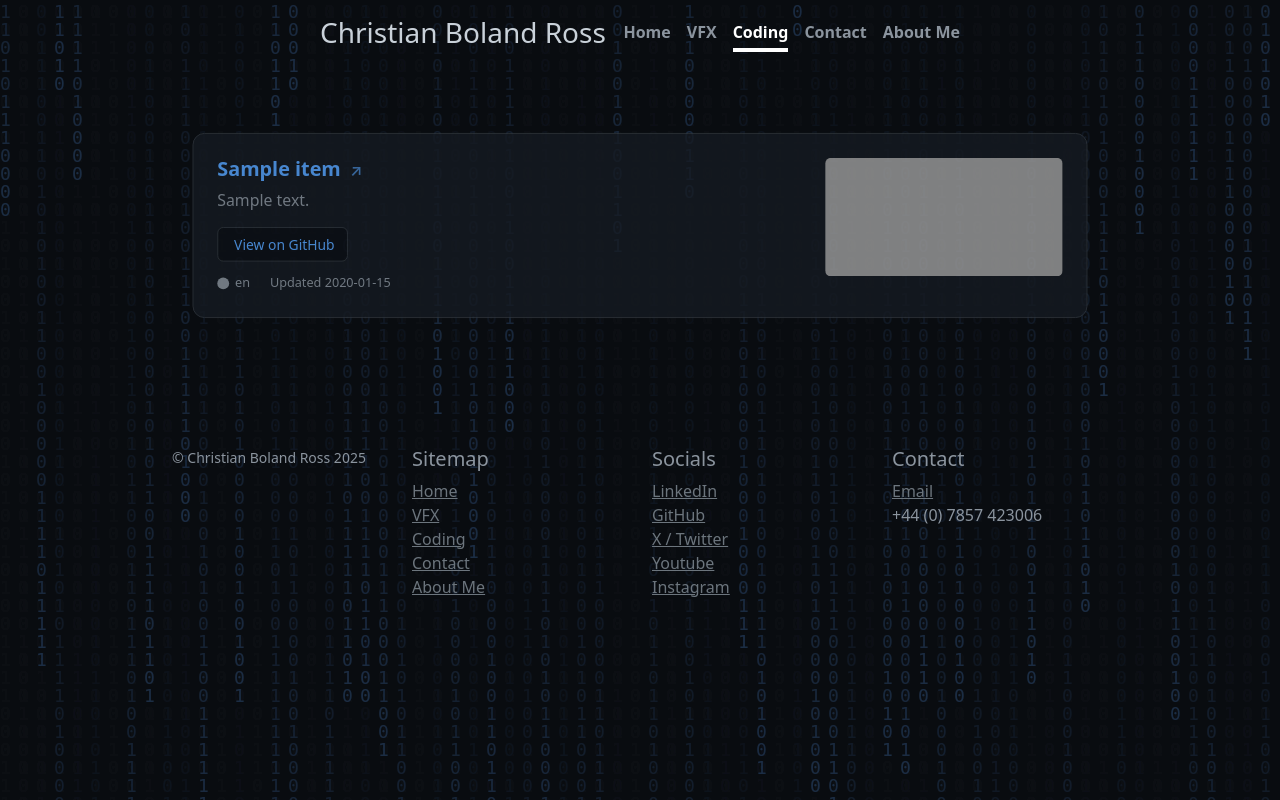
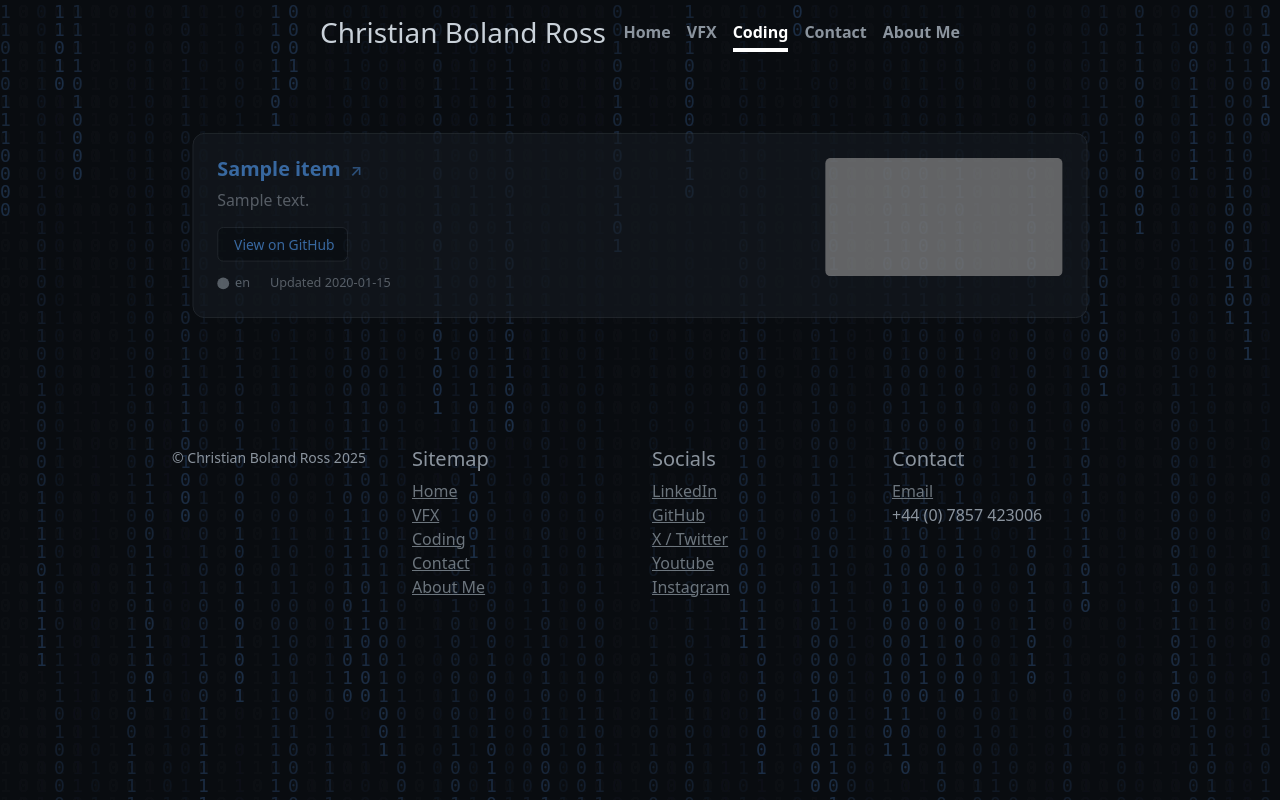
Before and after one commit to craqvfx/VFX-Portfolio-using-Flask, a Flask app: page /coding_portfolio in a window 1280 px wide, with the pointer over the restyled element. Run offline with Flask 3, Linux system fonts and the light colour scheme; a database or web service that is not in the repository returns one stand-in record (values such as "Sample title"); data that the repository does not hold is empty; some libraries are stand-ins or nearby versions; grey boxes are pictures that could not be loaded.

```diff
--- a/static/styles.css
+++ b/static/styles.css
@@ -229,7 +229,7 @@ html {
 
 /* Default full opacity */
 .cards-container:hover .github-repo-card {
-    opacity: 0.8;
+    opacity: 0.6;
     transform: scale(0.99);
 }
 
```
